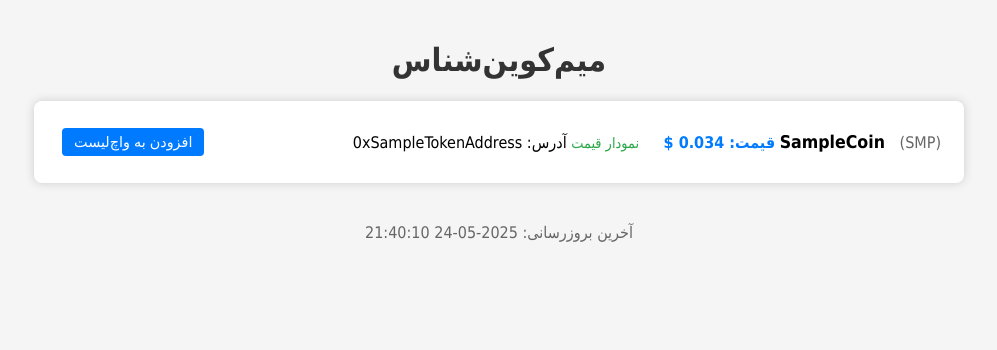
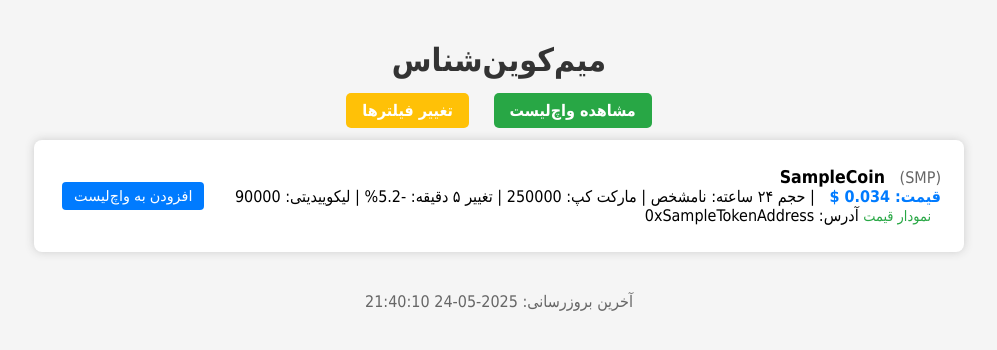
Before and after one commit to tmg1981/mim, a Flask app: page / in a window 1280 px wide. Shown: the top 350 px of the page, without its empty margins (141-1138 px from the left). Run offline with Flask 3, Linux system fonts and the light colour scheme.

Commit message:
14040303-1143

```diff
--- a/templates/index.html
+++ b/templates/index.html
@@ -78,17 +78,52 @@
             font-size: 0.9em;
             margin-right: 10px;
         }
+        /* دکمه‌های بالای صفحه */
+        .top-buttons {
+            text-align: center;
+            margin-bottom: 20px;
+        }
+        .top-buttons a {
+            margin: 0 10px;
+            padding: 8px 16px;
+            border-radius: 5px;
+            text-decoration: none;
+            color: white;
+            font-weight: bold;
+        }
+        .watchlist-btn {
+            background-color: #28a745;
+        }
+        .filters-btn {
+            background-color: #ffc107;
+            color: black;
+        }
     </style>
 </head>
 <body>
     <h1>میم‌کوین‌شناس</h1>
+
+    <div class="top-buttons">
+        <a href="/watchlist" class="watchlist-btn">مشاهده واچ‌لیست</a>
+        <a href="/edit_filters" class="filters-btn">تغییر فیلترها</a>
+    </div>
+
     <div class="token-list">
         {% for token in tokens %}
         <div class="token-item">
             <div class="token-info">
                 <span class="token-name">{{ token.token_name }}</span>
                 <span class="token-symbol">({{ token.token_symbol }})</span>
-                <span class="token-price">قیمت: {{ token.price_usd }} $</span>
+                <br />
+                <span class="token-price">قیمت: {{ token.price_usd }} $</span> |
+                <span>حجم ۲۴ ساعته: {{ token.volume_24h if token.volume_24h else 'نامشخص' }}</span> |
+                <span>مارکت کپ: {{ token.market_cap if token.market_cap else 'نامشخص' }}</span> |
+                <span>تغییر ۵ دقیقه: {{ token.price_change_5m if token.price_change_5m else '0' }}%</span> |
+                <span>لیکوییدیتی: {{ token.liquidity if token.liquidity else 'نامشخص' }}</span>
+                {% if token.risk_level %}
+                | <span>ریسک: {{ token.risk_level }}</span>
+                {% endif %}
+                <br />
                 {% if token.address %}
                 <a class="chart-link" href="https://dexscreener.com/ethereum/{{ token.address }}" target="_blank" rel="noopener noreferrer">نمودار قیمت</a>
                 <span>آدرس: {{ token.address }}</span>
```
